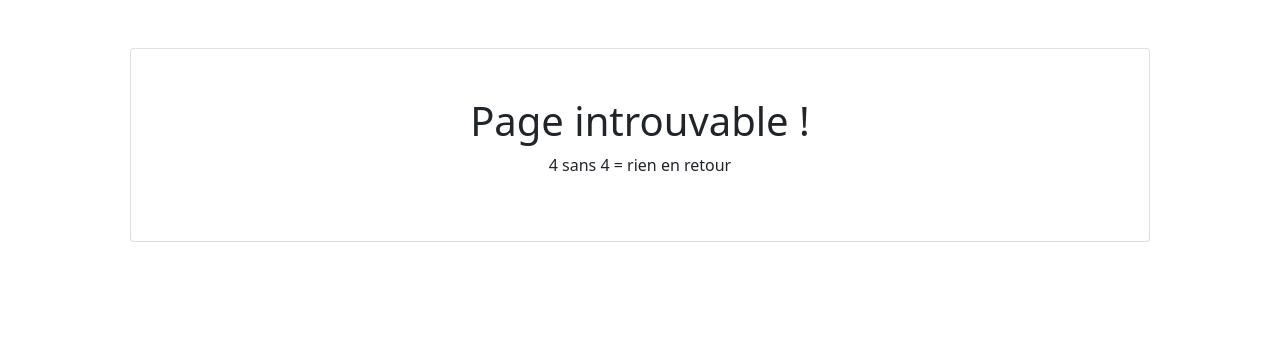
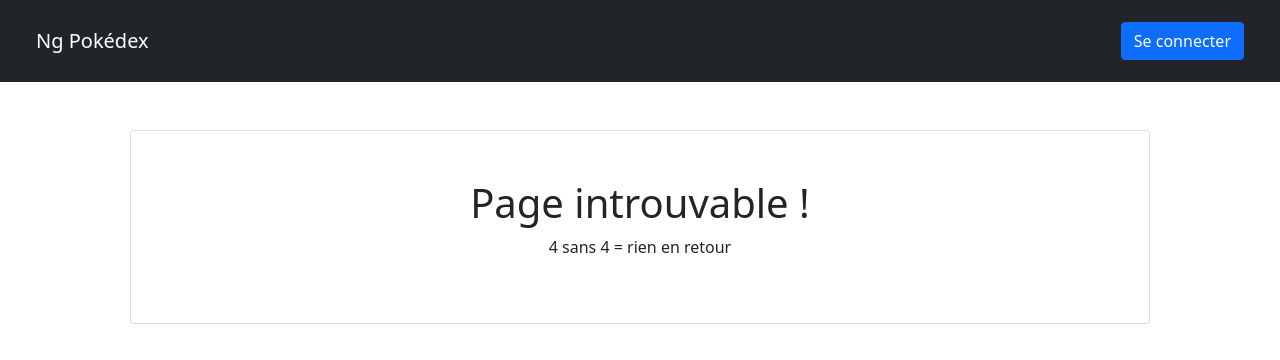
Before and after one commit to mvidailhet/cours-angular-pokedex, an Angular app: page /not-found in a window 1280 px wide. Shown: the top 360 px of the page. Built offline with nearby package versions, Linux system fonts and the light colour scheme.

Commit message:
Création d'un composant 'header' pour accueillir la barre de navigation et intégration de ce dernier sur toutes les pages de l'application

```diff
--- a/src/app/app.module.ts
+++ b/src/app/app.module.ts
@@ -14,6 +14,7 @@ import { StatsComponent } from './pages/pokemon/tabs/stats/stats.component';
 import { EvolutionsComponent } from './pages/pokemon/tabs/evolutions/evolutions.component';
 import { NotFoundComponent } from './pages/pokemon/not-found/not-found.component';
 import { ErrorComponent } from './pages/pokemon/error/error.component';
+import { HeaderComponent } from './components/header/header.component';
 
 @NgModule({
   declarations: [
@@ -27,6 +28,7 @@ import { ErrorComponent } from './pages/pokemon/error/error.component';
     EvolutionsComponent,
     NotFoundComponent,
     ErrorComponent,
+    HeaderComponent,
   ],
   imports: [BrowserModule, AppRoutingModule, NgbModule, FormsModule],
   providers: [],
--- /dev/null
+++ b/src/app/components/header/header.component.html
@@ -0,0 +1,11 @@
+<nav class="navbar navbar-dark bg-dark px-4">
+  <div class="container-fluid">
+    <span class="navbar-brand my-3 h1" routerLink="/">Ng Pokédex</span>
+    <button type="button" *ngIf="!authService.loggedIn" class="btn btn-primary" (click)="onLogin()">
+      Se connecter
+    </button>
+    <button type="button" *ngIf="authService.loggedIn" class="btn btn-danger" (click)="onLogout()">
+      Se déconnecter
+    </button>
+  </div>
+</nav>
--- /dev/null
+++ b/src/app/components/header/header.component.ts
@@ -0,0 +1,20 @@
+import { Component } from '@angular/core';
+import { AuthService } from 'src/app/services/auth.service';
+
+@Component({
+  selector: 'app-header',
+  templateUrl: './header.component.html',
+  styleUrls: ['./header.component.scss'],
+})
+export class HeaderComponent {
+  loggedIn = false;
+  constructor(public authService: AuthService) {}
+
+  onLogin() {
+    this.authService.login();
+  }
+
+  onLogout() {
+    this.authService.logout();
+  }
+}
--- a/src/app/pages/home/home.component.html
+++ b/src/app/pages/home/home.component.html
@@ -1,14 +1,4 @@
-<nav class="navbar navbar-dark bg-dark">
-  <div class="container-fluid">
-    <span class="navbar-brand my-3 h1">Ng Pokédex</span>
-    <button type="button" *ngIf="!authService.loggedIn" class="btn btn-primary" (click)="onLogin()">
-      Se connecter
-    </button>
-    <button type="button" *ngIf="authService.loggedIn" class="btn btn-danger" (click)="onLogout()">
-      Se déconnecter
-    </button>
-  </div>
-</nav>
+<app-header></app-header>
 <div class="container">
   <app-pokemon-list></app-pokemon-list>
 </div>
--- a/src/app/pages/home/home.component.ts
+++ b/src/app/pages/home/home.component.ts
@@ -1,7 +1,6 @@
 import { Component } from '@angular/core';
 import { Observable } from 'rxjs';
 import { CanComponentDeactivate } from 'src/app/guards/prevent-pokemon-form-leave.guard';
-import { AuthService } from 'src/app/services/auth.service';
 import { PokemonsService } from 'src/app/services/pokemons.service';
 
 @Component({
@@ -12,19 +11,11 @@ import { PokemonsService } from 'src/app/services/pokemons.service';
 export class HomeComponent implements CanComponentDeactivate {
   loggedIn = false;
 
-  constructor(public authService: AuthService, private pokemonService: PokemonsService) {}
+  constructor(private pokemonService: PokemonsService) {}
 
   canDeactivate(): boolean | Observable<boolean> | Promise<boolean> {
     if (!this.pokemonService.isAddingPokemon) return true;
     // eslint-disable-next-line no-restricted-globals
     return confirm('Vous voulez vraiment quitter la page sans finir la création du pokémon ?');
   }
-
-  onLogin() {
-    this.authService.login();
-  }
-
-  onLogout() {
-    this.authService.logout();
-  }
 }
--- a/src/app/pages/pokemon/error/error.component.html
+++ b/src/app/pages/pokemon/error/error.component.html
@@ -1,3 +1,4 @@
+<app-header></app-header>
 <div class="container">
   <div class="card p-5 m-5 text-center">
     <h1>Page introuvable !</h1>
--- a/src/app/pages/pokemon/pokemon.component.html
+++ b/src/app/pages/pokemon/pokemon.component.html
@@ -1,3 +1,4 @@
+<app-header></app-header>
 <div class="container">
   <h2 class="my-5">{{ pokemon?.name }}</h2>
   <nav class="nav nav-tabs">
--- a/src/styles.scss
+++ b/src/styles.scss
@@ -2,3 +2,6 @@
 
 /* Importing Bootstrap SCSS file. */
 @import '~bootstrap/scss/bootstrap';
+[routerLink] {
+  cursor: pointer;
+}
```
Also changed, not shown: src/app/components/header/header.component.scss (added), 1 other file (tests, documents, lock files or other folders).
